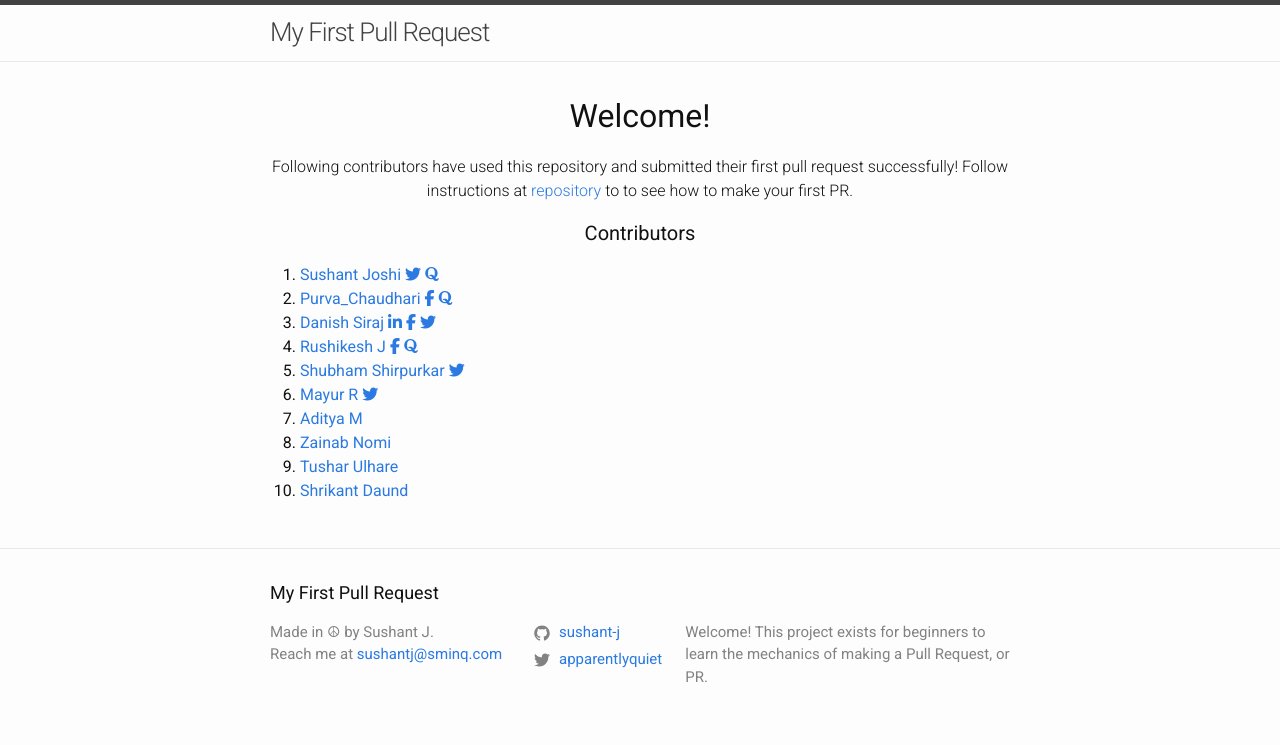
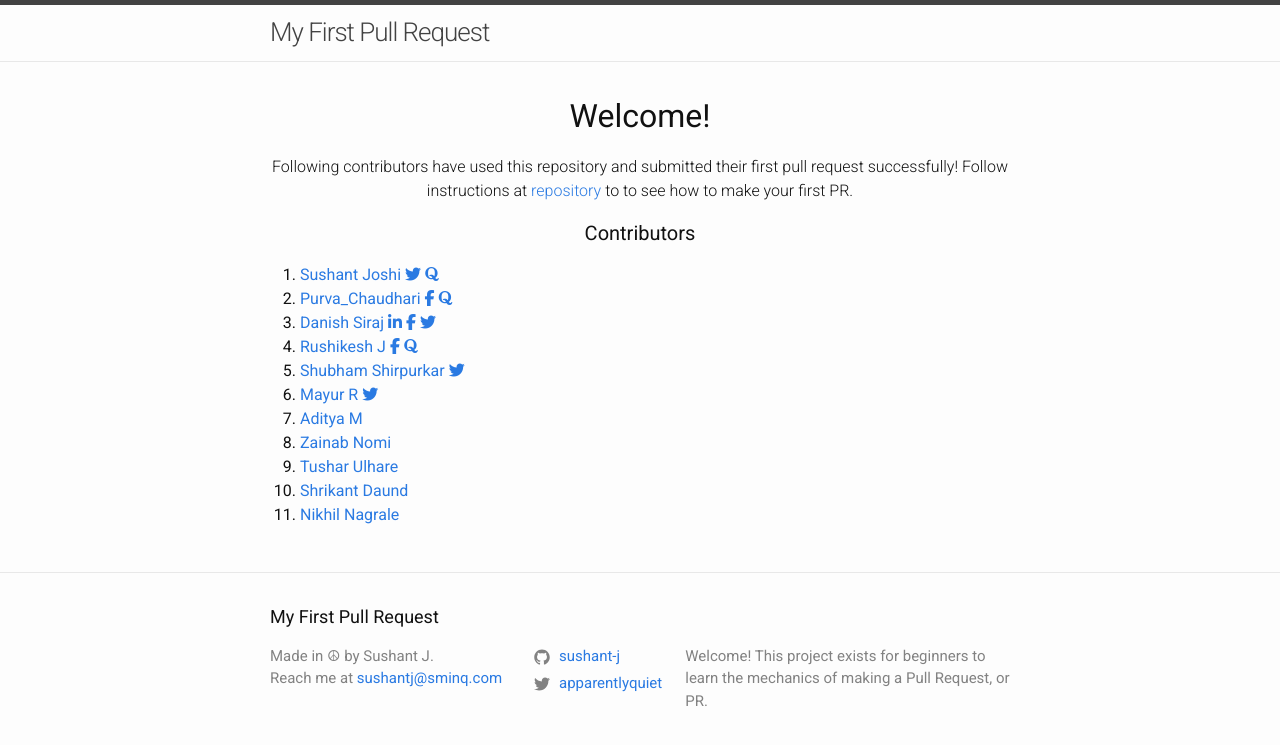
Before and after one commit to sushant-j/my-first-pull-request, a Jekyll site: the page built from index.md, in a window 1280 px wide. Shown: the top 745 px of the page. Built offline with Jekyll 4.4.1, drawn with Linux system fonts in a browser that asks for light colours; nearby versions of some CDN libraries.

Commit message:
added my name as contributor

```diff
--- a/_layouts/home.html
+++ b/_layouts/home.html
@@ -4,8 +4,11 @@
 
 <div class="home">
 
-  <h1 class="center"> Welcome!  </h1>
-  <p class="thin center">Following contributors have used this repository and submitted their first pull request successfully! Follow instructions at <a href="https://github.com/sushant-j/my-first-pull-request#my-first-pull-request">repository</a> to to see how to make your first PR.</p>
+  <h1 class="center"> Welcome! </h1>
+  <p class="thin center">Following contributors have used this repository and submitted their first pull request
+    successfully! Follow instructions at <a
+      href="https://github.com/sushant-j/my-first-pull-request#my-first-pull-request">repository</a> to to see how to
+    make your first PR.</p>
   <h1 class="page-heading center">Contributors</h1>
   <ol>
     <!-- You can use the syntax as a template for your own entries.
@@ -79,20 +82,25 @@
         Aditya M
       </a>
     </li>
- <li>
+    <li>
       <a href="https://github.com/zainabnomi/">
         Zainab Nomi
       </a>
     </li>
-     <li>
+    <li>
       <a href="https://github.com/tusharulhare/">
         Tushar Ulhare
       </a>
     </li>
-  <li>
+    <li>
       <a href="https://github.com/shrikantdaund0693/">
         Shrikant Daund
       </a>
     </li>
+    <li>
+      <a href="https://github.com/nikhilnagrale2/">
+        Nikhil Nagrale
+      </a>
+    </li>
   </ol>
 </div>
```
